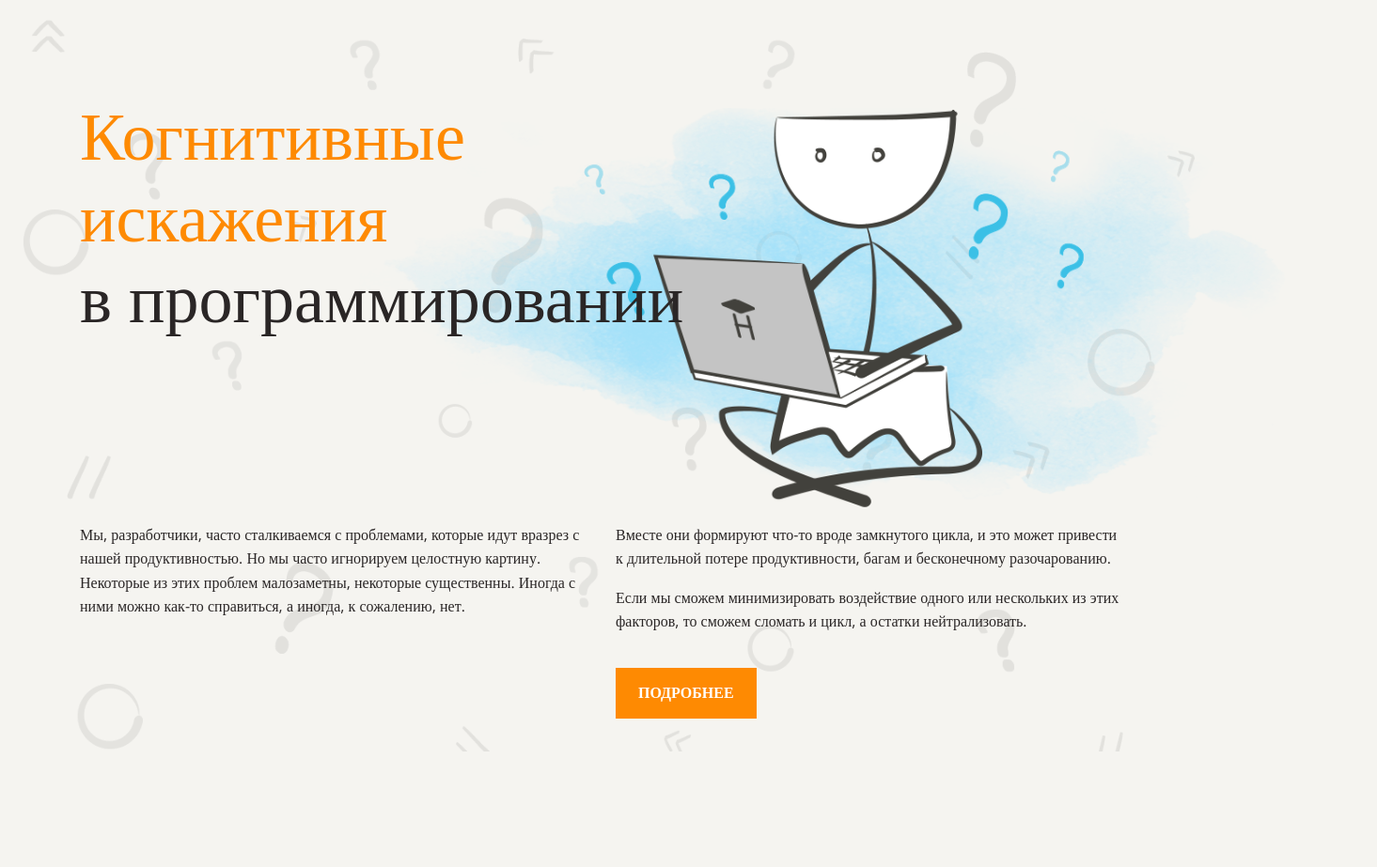
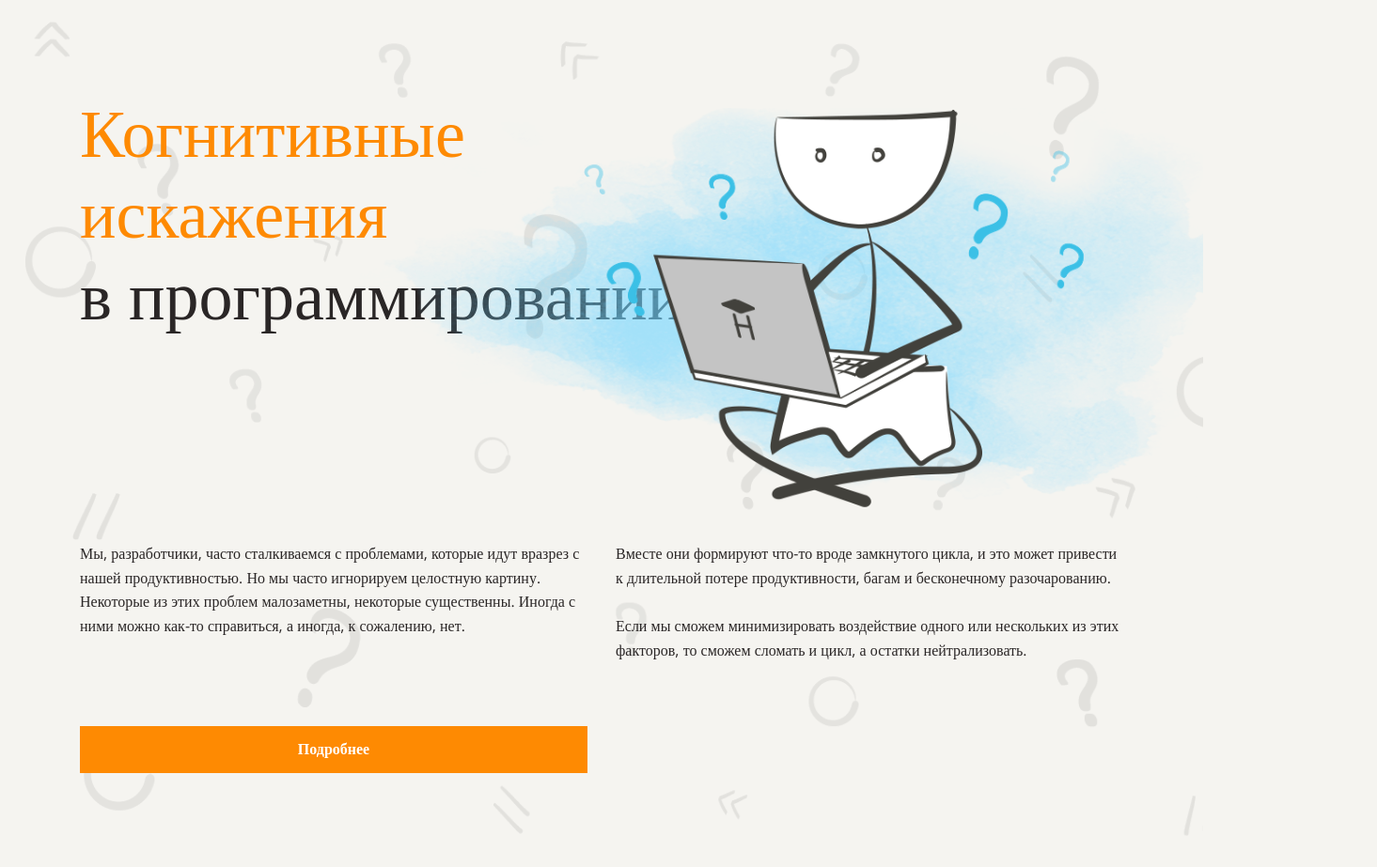
Before and after one commit to AstaKrossli/layout-designer-project-58, a website: page src/index.html in a window 1280 px wide. Shown: the whole page at 94% size, 1465 px wide, since content can reach past the window. Before the commit the page ends 895 px from the top, so only its background shows below. Drawn offline with nearby package versions, Linux system fonts and the light colour scheme; a web font is replaced by a local one.

Commit message:
some changes3

```diff
--- a/src/index.html
+++ b/src/index.html
@@ -9,31 +9,35 @@
 
     <html>
         <body>
-            <header class="background">
+            <header class="bg-image header background">
+                <div class="container">
+                  <h1> <span class="header-h">Когнитивные<br> искажения</span><br>
+                    в программировании</h1>
 
-                <div class="header container">
-                    <h1><span class="header-h">Когнитивные<br>искажения</span><br>в программировании</h1>
-                    <img class="img" src="images/main.png" alt="Персонаж с компьютером" >
+                <img class="header-image" src="images/main.png" alt="Человек с ноутбуком, работающий на фоне кода">
+                <section class="header-content-text">
+                  <p>
+                      Мы, разработчики, часто сталкиваемся с проблемами, которые идут вразрез с нашей продуктивностью. Но
+                      мы
+                      часто игнорируем целостную картину. Некоторые из этих проблем малозаметны, некоторые существенны.
+                      Иногда
+                      с ними можно как-то справиться, а иногда, к сожалению, нет.
+                  </p>
+                  <p>
+                      Вместе они формируют что-то вроде замкнутого цикла, и это может привести к длительной потере
+                      продуктивности, багам и бесконечному разочарованию.
+                      <br><br>
+                      Если мы сможем минимизировать воздействие одного или нескольких из этих факторов, то сможем сломать
+                      и
+                      цикл, а остатки нейтрализовать.
+                  </p>
+                  <a href="#navigation" class="btn">
+                      <span>Подробнее</span>
+                  </a>
+              </section>
 
-                <section class="header-text">
-                    <div class="header-col">
-                        <p>Мы, разработчики, часто сталкиваемся с проблемами, которые идут вразрез
-                         с нашей продуктивностью. Но мы часто игнорируем целостную картину.
-                         Некоторые из этих проблем малозаметны, некоторые существенны.
-                         Иногда с ними можно как-то справиться, а иногда, к сожалению, нет.</p>
-
-                    </div>
-                    <div class="header-col">
-                        <p>Вместе они формируют что-то вроде замкнутого цикла, и это может привести
-                        к длительной потере продуктивности, багам и бесконечному разочарованию.</p>
-                        <p>Если мы сможем минимизировать воздействие одного или нескольких из этих
-                            факторов, то сможем сломать и цикл, а остатки нейтрализовать.</p>
-                                <a href="#" class="btn">ПОДРОБНЕЕ</a>
-                    </div>
-
-                </section>
                 </div>
-            </header>
+              </header>
 
 
 
--- a/src/styles/style.css
+++ b/src/styles/style.css
@@ -13,7 +13,21 @@
   --orange-dark:#EA7600;
 }
 
+/* RESET */
+h1,
+h2,
+h3,
+h4 {
+  margin: 0;
+  padding: 0;
+  font-weight: inherit;
+  z-index: 1;
+}
 
+a {
+  color: inherit;
+  text-decoration: none;
+}
 
 body{
   font-family: 'Open Sans';
@@ -45,7 +59,7 @@ h3{
   font-size: 34px;
 }
 
- .background::before{
+ /* .bg_image::before{
   width: 100%;
   height: 100%;
   position: absolute;
@@ -105,4 +119,86 @@ margin-top: 20px;
 
 .btn:hover {
   background-color:var(--orange-dark);
+} */
+
+/* Другой код*/
+
+
+.header-h{
+  color: var(--primary);
+
 }
+
+.bg-image {
+  position: relative;
+}
+
+
+  .bg-image::before {
+    position: absolute;
+    top: 0;
+    left: 0;
+
+    width: 100%;
+    height: 100%;
+
+    background-image: url("../images/background.png");
+
+    background-repeat: no-repeat;
+
+    background-size: cover;
+
+    opacity: 0.1;
+
+    content: "";
+
+  }
+
+  header {
+    position: relative;
+  }
+
+  .container {
+    position: relative;
+
+    width: 1110px;
+    margin: 0 auto;
+    padding: 100px 0;
+  }
+
+  .header-image{
+    position: absolute;
+    top: 55px;
+    right: -270px;
+    height: 525px;
+  }
+
+  .header {
+    overflow: hidden;
+
+    background-color: var(--light);
+  }
+
+.header-content-text {
+  position: relative;
+
+  display: grid;
+  grid-template-columns: 540px 540px;
+  gap: 30px;
+  margin-top: 202px;
+}
+
+
+
+  .btn{
+  display: inline-block;
+  padding: 12px 24px;
+  margin-top: 22px;
+  background:var(--primary);
+  color: var(--white);
+  text-decoration:none;
+  font-size:16px;
+  text-align: center;
+  font-weight: 700;
+  cursor: pointer;
+}
```
